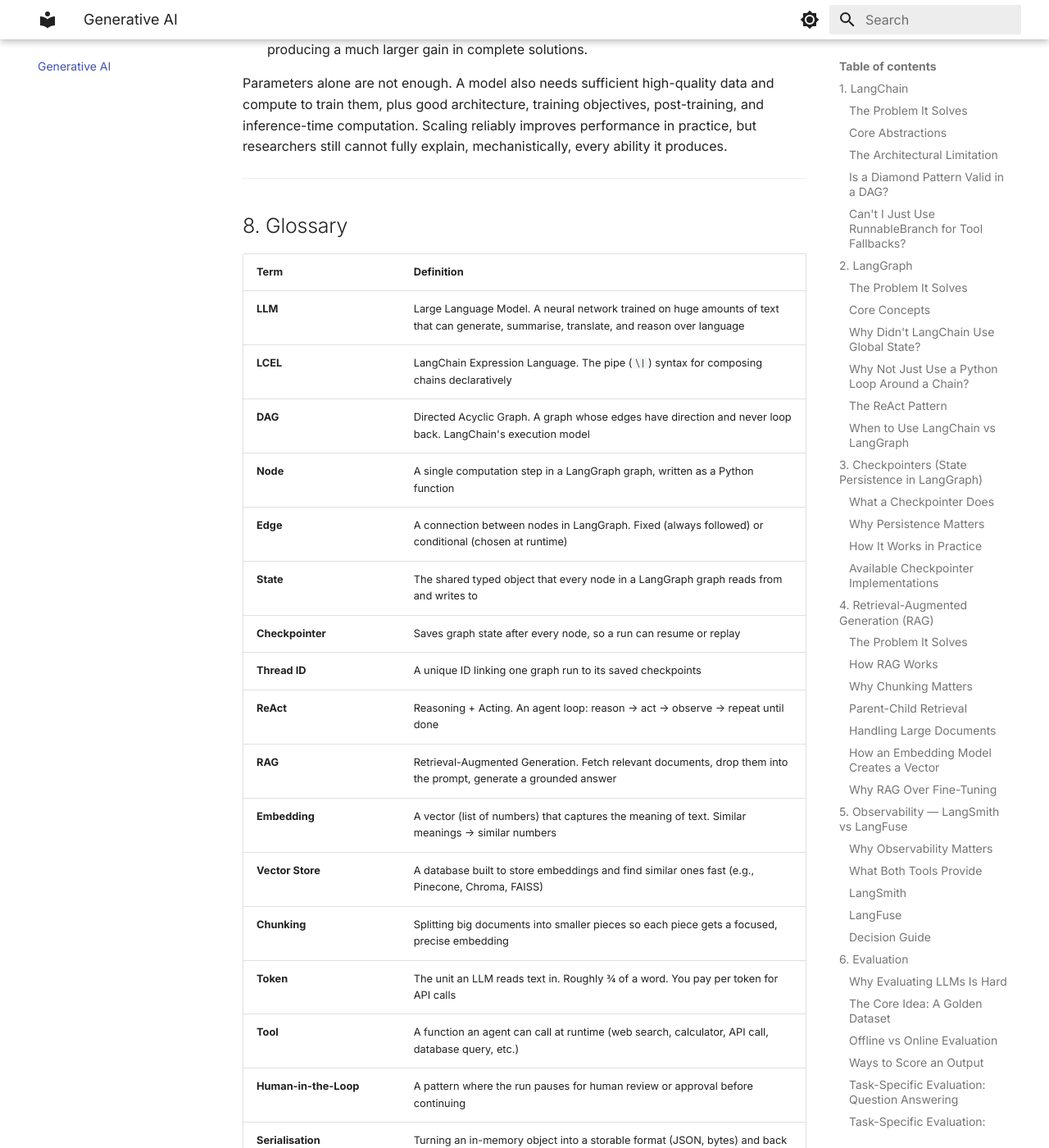
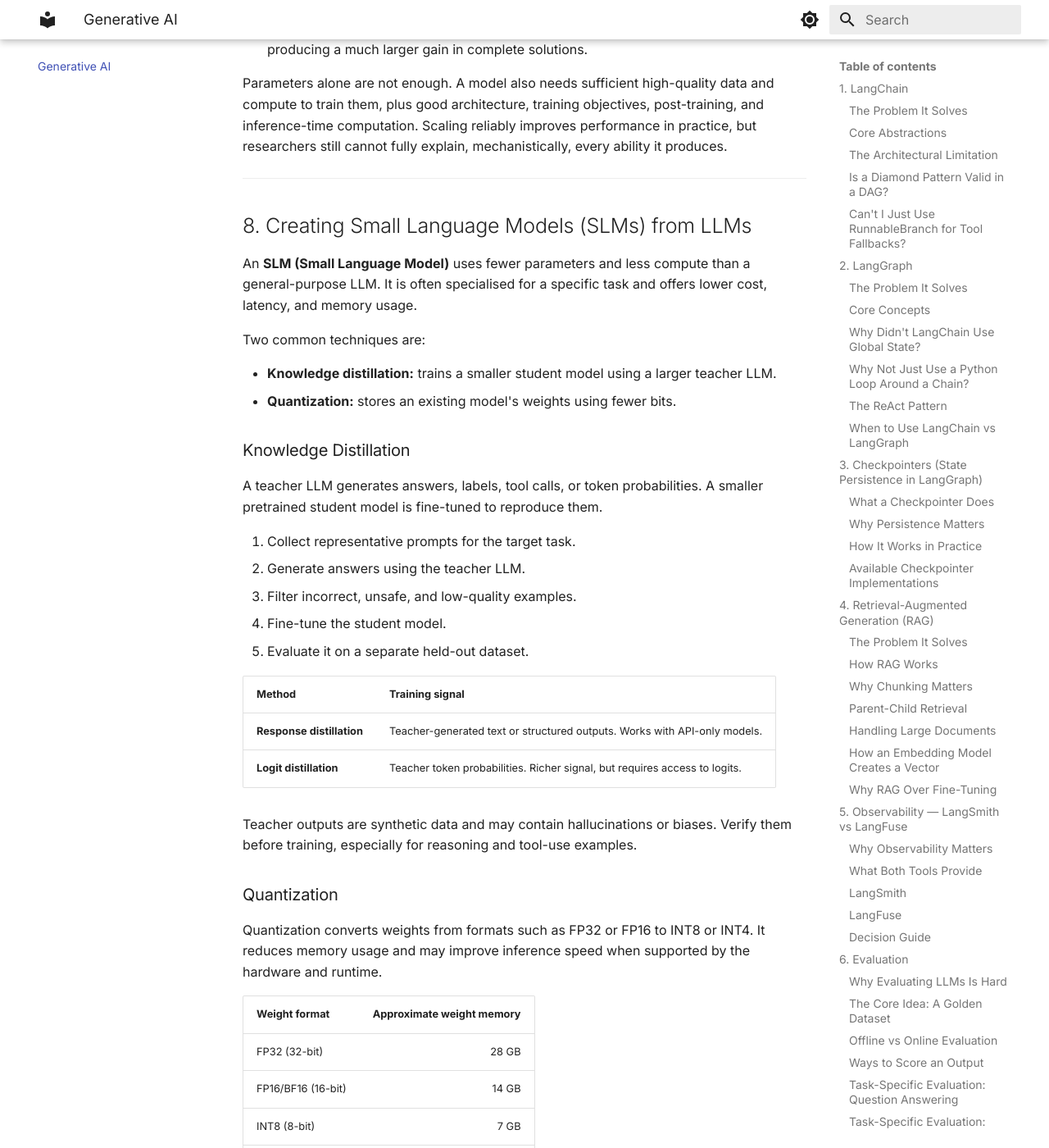
Before and after one commit to lansky1/artificialintelligence, an MkDocs documentation site: the page built from docs/genai.md, in a window 1280 px wide and 1400 px high, scrolled down 46597 px. Shown: the whole window at 82% size. Built offline with MkDocs 1.6.1 and Material for MkDocs 9.7.7, drawn with Linux system fonts in a browser that asks for light colours; some of the changed text lies outside the part shown.

Commit message:
docs: add section on creating Small Language Models from LLMs, covering distillation and quantization techniques

````diff
--- a/docs/genai.md
+++ b/docs/genai.md
@@ -1196,11 +1196,70 @@ Parameters alone are not enough. A model also needs sufficient high-quality data
 
 ---
 
-## 8. Glossary
+## 8. Creating Small Language Models (SLMs) from LLMs
+
+An **SLM (Small Language Model)** uses fewer parameters and less compute than a general-purpose LLM. It is often specialised for a specific task and offers lower cost, latency, and memory usage.
+
+Two common techniques are:
+
+- **Knowledge distillation:** trains a smaller student model using a larger teacher LLM.
+- **Quantization:** stores an existing model's weights using fewer bits.
+
+### Knowledge Distillation
+
+A teacher LLM generates answers, labels, tool calls, or token probabilities. A smaller pretrained student model is fine-tuned to reproduce them.
+
+1. Collect representative prompts for the target task.
+2. Generate answers using the teacher LLM.
+3. Filter incorrect, unsafe, and low-quality examples.
+4. Fine-tune the student model.
+5. Evaluate it on a separate held-out dataset.
+
+| Method | Training signal |
+|---|---|
+| **Response distillation** | Teacher-generated text or structured outputs. Works with API-only models. |
+| **Logit distillation** | Teacher token probabilities. Richer signal, but requires access to logits. |
+
+Teacher outputs are synthetic data and may contain hallucinations or biases. Verify them before training, especially for reasoning and tool-use examples.
+
+### Quantization
+
+Quantization converts weights from formats such as FP32 or FP16 to INT8 or INT4. It reduces memory usage and may improve inference speed when supported by the hardware and runtime.
+
+| Weight format | Approximate weight memory |
+|---|---:|
+| FP32 (32-bit) | 28 GB |
+| FP16/BF16 (16-bit) | 14 GB |
+| INT8 (8-bit) | 7 GB |
+| INT4 (4-bit) | 3.5 GB |
+
+These estimates cover weights only. Runtime memory also includes the KV cache and temporary activations. Quantization reduces storage precision, not parameter count.
+
+| Approach | Description |
+|---|---|
+| **PTQ** | Quantizes an already trained model. Fast, but may reduce quality. |
+| **QAT** | Simulates quantization during training. Better quality retention, but requires more training. |
+
+### Combining Distillation and Quantization
+
+```text
+Teacher LLM → distil into student SLM → quantize SLM → deploy
+```
+
+Evaluate task accuracy, safety, latency, throughput, and memory after both distillation and quantization. Use a held-out dataset that was not used for training or quantization calibration.
+
+---
+
+## 9. Glossary
 
 | Term | Definition |
 |---|---|
 | **LLM** | Large Language Model. A neural network trained on huge amounts of text that can generate, summarise, translate, and reason over language |
+| **SLM** | Small Language Model. A lower-compute language model, often specialised for a narrower task or deployment environment |
+| **Knowledge distillation** | Training a smaller student model to reproduce useful behaviour or token probabilities from a larger teacher model |
+| **Quantization** | Representing model weights or computations with fewer bits to reduce memory use and potentially improve inference speed |
+| **PTQ** | Post-Training Quantization. Converting an already trained model to lower precision, usually with little or no additional training |
+| **QAT** | Quantization-Aware Training. Training while simulating low-precision arithmetic so the final quantized model retains more quality |
 | **LCEL** | LangChain Expression Language. The pipe (`\|`) syntax for composing chains declaratively |
 | **DAG** | Directed Acyclic Graph. A graph whose edges have direction and never loop back. LangChain's execution model |
 | **Node** | A single computation step in a LangGraph graph, written as a Python function |
````
